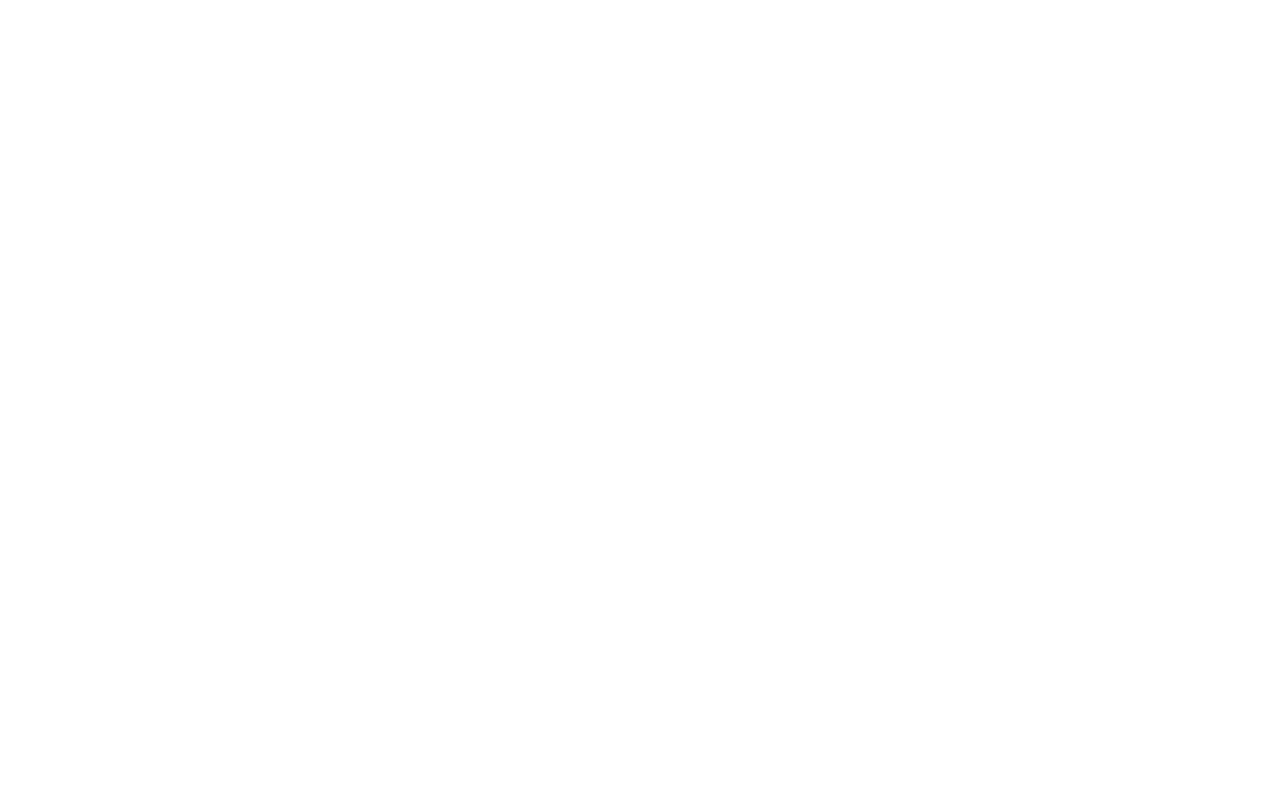
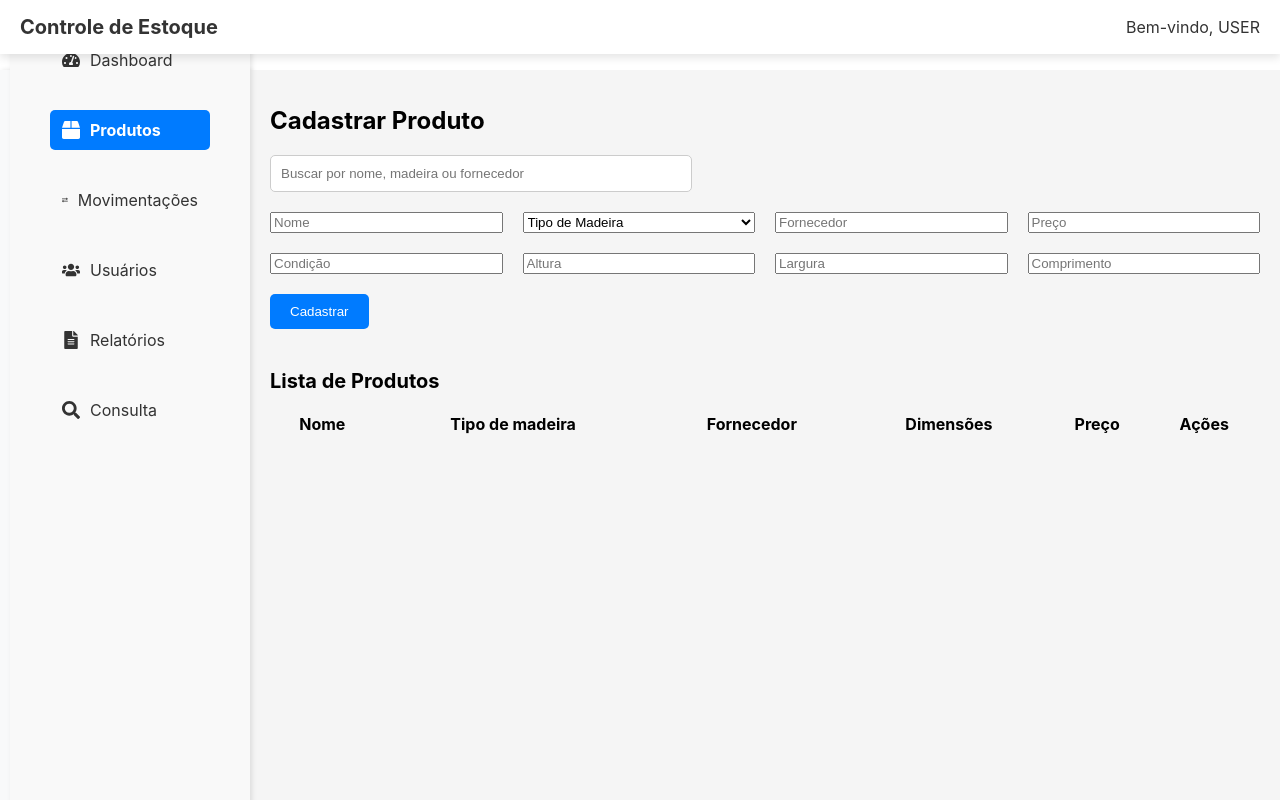
Before and after one commit to FernandoLML/CEM, a React (Create React App) app in the folder Frontend/madeira/: page /produtos in a window 1280 px wide. Before the commit this address had no page. Built offline with nearby package versions, Linux system fonts and the light colour scheme.

Commit message:
Página de produtos semi desenvolvida

```diff
--- a/Frontend/madeira/src/App.js
+++ b/Frontend/madeira/src/App.js
@@ -5,6 +5,7 @@
 import Redefpass from './Pages/redefpass';
 import Register from './Pages/register';
 import HomePage from './Pages/home';
+import ProdutosPageWrapper from './Pages/product';
 
 const App = () => {
   return (
@@ -16,6 +17,7 @@
         <Route path="/redefpass" element={<Redefpass />} />
         <Route path="/register" element={<Register />} />
         <Route path="/home" element={<HomePage />} />
+        <Route path="/produtos" element={<ProdutosPageWrapper />} />
       </Routes>
     </Router>
   );
--- a/Frontend/madeira/src/Components/Sidebar.jsx
+++ b/Frontend/madeira/src/Components/Sidebar.jsx
@@ -1,11 +1,12 @@
 import React from 'react';
+import { Link } from 'react-router-dom';
 import { FaTachometerAlt, FaBox, FaExchangeAlt, FaUsers, FaFileAlt, FaSearch } from 'react-icons/fa';
 
-const Sidebar = () => {
+const Sidebar = ({ currentPage }) => {
   const styles = {
     sidebar: {
       width: '200px',
-      marginleft: '10px',
+      marginLeft: '10px',
       height: '900px',
       backgroundColor: '#f9f9f9',
       color: '#333',
@@ -13,9 +14,9 @@
       flexDirection: 'column',
       padding: '20px',
       boxShadow: '2px 0 5px rgba(0, 0, 0, 0.1)',
-      position: 'left', // Fixa a sidebar na lateral esquerda
+      position: 'fixed',
       top: '10px',
-      left: 'px',
+      left: '0',
     },
     menuItem: {
       display: 'flex',
@@ -40,34 +41,77 @@
       marginRight: '10px',
       fontSize: '18px',
     },
+    linkStyle: {
+      padding: '10px 20px',
+      display: 'block',
+      textDecoration: 'none',
+      color: '#000',
+    },
+    activeLinkStyle: {
+      padding: '10px 20px',
+      display: 'block',
+      textDecoration: 'none',
+      color: '#007bff',
+      fontWeight: 'bold',
+    },
   };
 
   return (
     <aside style={styles.sidebar}>
-      <div style={{ ...styles.menuItem, ...styles.active }}>
+      <Link
+        to="/dashboard"
+        style={currentPage === 'dashboard' ? styles.activeLinkStyle : styles.linkStyle}
+      >
+        <div style={{ ...styles.menuItem, ...(currentPage === 'dashboard' ? styles.active : {}) }}>
           <FaTachometerAlt style={styles.icon} />
           Dashboard
         </div>
-      <div style={styles.menuItem}>
+      </Link>
+      <Link
+        to="/produtos"
+        style={currentPage === 'produtos' ? styles.activeLinkStyle : styles.linkStyle}
+      >
+        <div style={{ ...styles.menuItem, ...(currentPage === 'produtos' ? styles.active : {}) }}>
           <FaBox style={styles.icon} />
           Produtos
         </div>
-      <div style={styles.menuItem}>
+      </Link>
+      <Link
+        to="/movimentacoes"
+        style={currentPage === 'movimentacoes' ? styles.activeLinkStyle : styles.linkStyle}
+      >
+        <div style={{ ...styles.menuItem, ...(currentPage === 'movimentacoes' ? styles.active : {}) }}>
           <FaExchangeAlt style={styles.icon} />
           Movimentações
         </div>
-      <div style={styles.menuItem}>
+      </Link>
+      <Link
+        to="/usuarios"
+        style={currentPage === 'usuarios' ? styles.activeLinkStyle : styles.linkStyle}
+      >
+        <div style={{ ...styles.menuItem, ...(currentPage === 'usuarios' ? styles.active : {}) }}>
           <FaUsers style={styles.icon} />
           Usuários
         </div>
-      <div style={styles.menuItem}>
+      </Link>
+      <Link
+        to="/relatorios"
+        style={currentPage === 'relatorios' ? styles.activeLinkStyle : styles.linkStyle}
+      >
+        <div style={{ ...styles.menuItem, ...(currentPage === 'relatorios' ? styles.active : {}) }}>
           <FaFileAlt style={styles.icon} />
           Relatórios
         </div>
-      <div style={styles.menuItem}>
+      </Link>
+      <Link
+        to="/consulta"
+        style={currentPage === 'consulta' ? styles.activeLinkStyle : styles.linkStyle}
+      >
+        <div style={{ ...styles.menuItem, ...(currentPage === 'consulta' ? styles.active : {}) }}>
           <FaSearch style={styles.icon} />
           Consulta
         </div>
+      </Link>
     </aside>
   );
 };
--- a/Frontend/madeira/src/Pages/product.jsx
+++ b/Frontend/madeira/src/Pages/product.jsx
@@ -0,0 +1,212 @@
+import React, { useState, createContext, useContext } from "react";
+import { FaTrashAlt, FaEdit } from "react-icons/fa";
+import Sidebar from "../Components/Sidebar";
+import Header from "../Components/Header";
+
+// Create the context
+const ProdutoContext = createContext(null);
+
+export const useProdutoContext = () => {
+  const context = useContext(ProdutoContext);
+  if (!context) {
+    throw new Error("useProdutoContext must be used within a ProdutosProvider");
+  }
+  return context;
+};
+
+// Define the provider component
+const ProdutosProvider = ({ children }) => {
+  const [produtos, setProdutos] = useState([]);
+
+  const adicionarProduto = (produto) => {
+    setProdutos((prev) => [...prev, produto]);
+  };
+
+  const atualizarProduto = (index, produtoAtualizado) => {
+    setProdutos((prev) => prev.map((p, i) => (i === index ? produtoAtualizado : p)));
+  };
+
+  const removerProduto = (index) => {
+    if (window.confirm("Tem certeza que deseja excluir este produto?")) {
+      setProdutos((prev) => prev.filter((_, i) => i !== index));
+    }
+  };
+
+  return (
+    <ProdutoContext.Provider value={{ produtos, adicionarProduto, atualizarProduto, removerProduto }}>
+      {children}
+    </ProdutoContext.Provider>
+  );
+};
+
+const ProdutosPage = () => {
+  const { produtos, adicionarProduto, atualizarProduto, removerProduto } = useProdutoContext();
+
+  const [form, setForm] = useState({
+    nome: "",
+    tipoMadeira: "",
+    fornecedor: "",
+    preco: "",
+    condicao: "",
+    altura: "",
+    largura: "",
+    comprimento: "",
+  });
+
+  const [modoEdicao, setModoEdicao] = useState(false);
+  const [indiceEditando, setIndiceEditando] = useState(null);
+  const [filtro, setFiltro] = useState("");
+
+  const handleChange = (e) => {
+    const { name, value } = e.target;
+    setForm((prev) => ({ ...prev, [name]: value }));
+  };
+
+  const handleSubmit = () => {
+    const emptyField = Object.entries(form).find(([, value]) => value.trim() === "");
+    if (emptyField) {
+      alert("Preencha todos os campos antes de cadastrar.");
+      return;
+    }
+
+    if (modoEdicao && indiceEditando !== null) {
+      atualizarProduto(indiceEditando, form);
+      setModoEdicao(false);
+      setIndiceEditando(null);
+    } else {
+      adicionarProduto(form);
+      alert("Produto cadastrado com sucesso (simulação).");
+    }
+
+    setForm({
+      nome: "",
+      tipoMadeira: "",
+      fornecedor: "",
+      preco: "",
+      condicao: "",
+      altura: "",
+      largura: "",
+      comprimento: "",
+    });
+  };
+
+  const handleEditar = (index) => {
+    setForm(produtos[index]);
+    setModoEdicao(true);
+    setIndiceEditando(index);
+  };
+
+  const styles = {
+    container: {
+      display: "flex",
+      flexDirection: "column",
+      height: "100vh",
+    },
+    contentWrapper: {
+      display: "flex",
+      flex: 1,
+      marginTop: "70px", // Compensates for the fixed header height
+    },
+    sidebar: {
+      width: "250px",
+      backgroundColor: "#f8f9fa",
+      height: "100%",
+      boxShadow: "2px 0 5px rgba(0, 0, 0, 0.1)",
+      overflowY: "auto",
+    },
+    mainContent: {
+      flex: 1,
+      padding: "20px",
+      backgroundColor: "#f5f5f5",
+    },
+  };
+
+  return (
+    <div style={styles.container}>
+      {/* Header */}
+      <Header />
+
+      {/* Sidebar and Main Content */}
+      <div style={styles.contentWrapper}>
+        {/* Sidebar */}
+        <div style={styles.sidebar}>
+          <Sidebar currentPage="produtos" />
+        </div>
+
+        {/* Main Content */}
+        <div style={styles.mainContent}>
+          <h1 style={{ fontSize: "24px", fontWeight: "bold" }}>
+            {modoEdicao ? "Editar Produto" : "Cadastrar Produto"}
+          </h1>
+
+          <div style={{ margin: "20px 0" }}>
+            <input
+              placeholder="Buscar por nome, madeira ou fornecedor"
+              style={{ padding: "10px", border: "1px solid #ccc", borderRadius: "5px", width: "100%", maxWidth: "400px" }}
+              value={filtro}
+              onChange={(e) => setFiltro(e.target.value)}
+            />
+          </div>
+
+          <div style={{ display: "grid", gridTemplateColumns: "repeat(4, 1fr)", gap: "20px" }}>
+            <input placeholder="Nome" name="nome" value={form.nome} onChange={handleChange} />
+            <select name="tipoMadeira" value={form.tipoMadeira} onChange={handleChange}>
+              <option value="">Tipo de Madeira</option>
+              <option value="Pinus">Pinus</option>
+              <option value="Eucalipto">Eucalipto</option>
+              <option value="Outros">Outros</option>
+            </select>
+            <input placeholder="Fornecedor" name="fornecedor" value={form.fornecedor} onChange={handleChange} />
+            <input placeholder="Preço" name="preco" value={form.preco} onChange={handleChange} />
+            <input placeholder="Condição" name="condicao" value={form.condicao} onChange={handleChange} />
+            <input placeholder="Altura" name="altura" value={form.altura} onChange={handleChange} />
+            <input placeholder="Largura" name="largura" value={form.largura} onChange={handleChange} />
+            <input placeholder="Comprimento" name="comprimento" value={form.comprimento} onChange={handleChange} />
+            <div style={{ gridColumn: "span 4" }}>
+              <button onClick={handleSubmit} style={{ padding: "10px 20px", backgroundColor: "#007bff", color: "#fff", border: "none", borderRadius: "5px", cursor: "pointer" }}>
+                {modoEdicao ? "Salvar Alterações" : "Cadastrar"}
+              </button>
+            </div>
+          </div>
+
+          <h2 style={{ fontSize: "20px", fontWeight: "bold", marginTop: "40px" }}>Lista de Produtos</h2>
+          <table style={{ width: "100%", borderCollapse: "collapse", marginTop: "20px" }}>
+            <thead>
+              <tr>
+                <th>Nome</th>
+                <th>Tipo de madeira</th>
+                <th>Fornecedor</th>
+                <th>Dimensões</th>
+                <th>Preço</th>
+                <th>Ações</th>
+              </tr>
+            </thead>
+            <tbody>
+              {produtos.map((item, index) => (
+                <tr key={index}>
+                  <td>{item.nome}</td>
+                  <td>{item.tipoMadeira}</td>
+                  <td>{item.fornecedor}</td>
+                  <td>{`${item.altura}x${item.largura}x${item.comprimento}`}</td>
+                  <td>{item.preco}</td>
+                  <td>
+                    <button onClick={() => handleEditar(index)}>Editar</button>
+                    <button onClick={() => removerProduto(index)}>Excluir</button>
+                  </td>
+                </tr>
+              ))}
+            </tbody>
+          </table>
+        </div>
+      </div>
+    </div>
+  );
+};
+
+const ProdutosPageWrapper = () => (
+  <ProdutosProvider>
+    <ProdutosPage />
+  </ProdutosProvider>
+);
+
+export default ProdutosPageWrapper;
```
Lines whose indentation alone changed are shown as unchanged.
